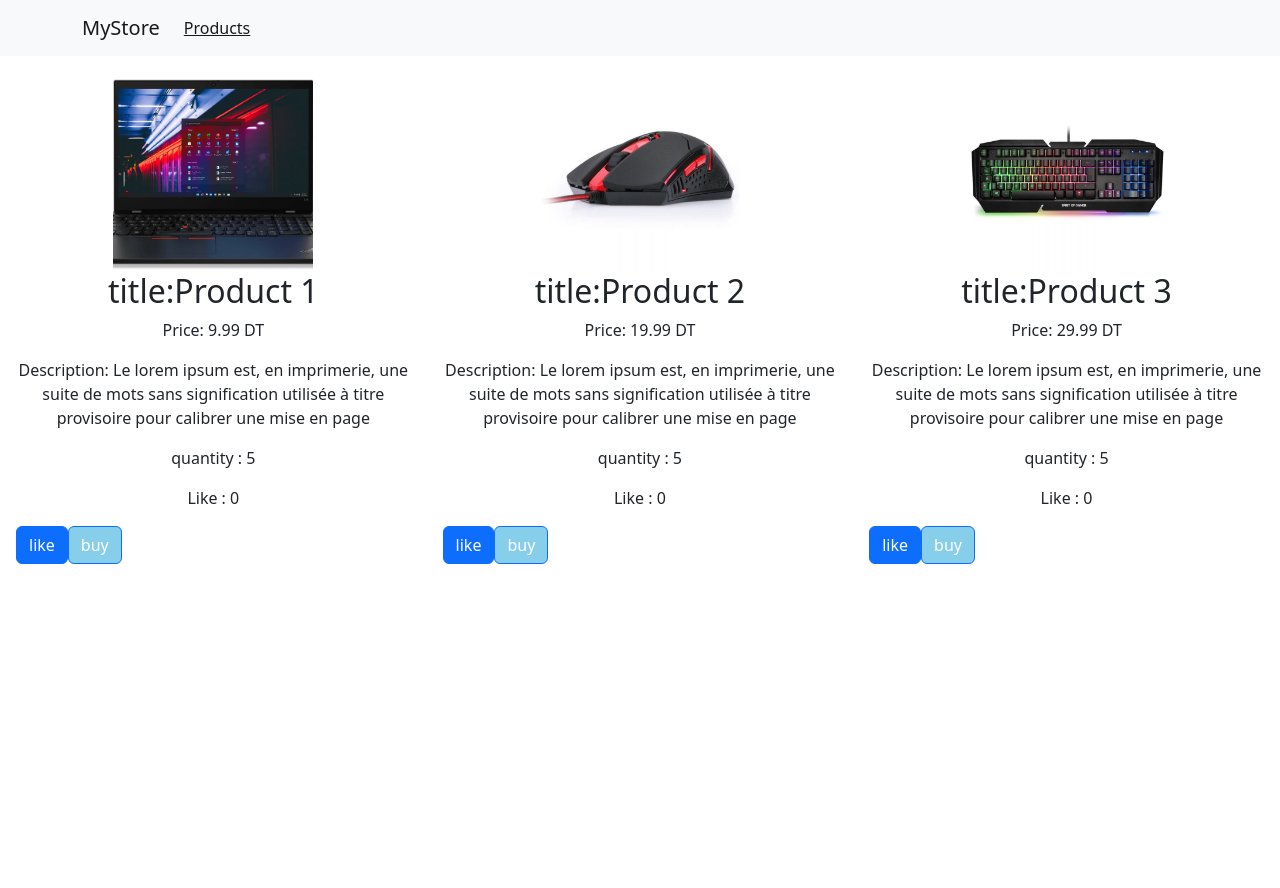
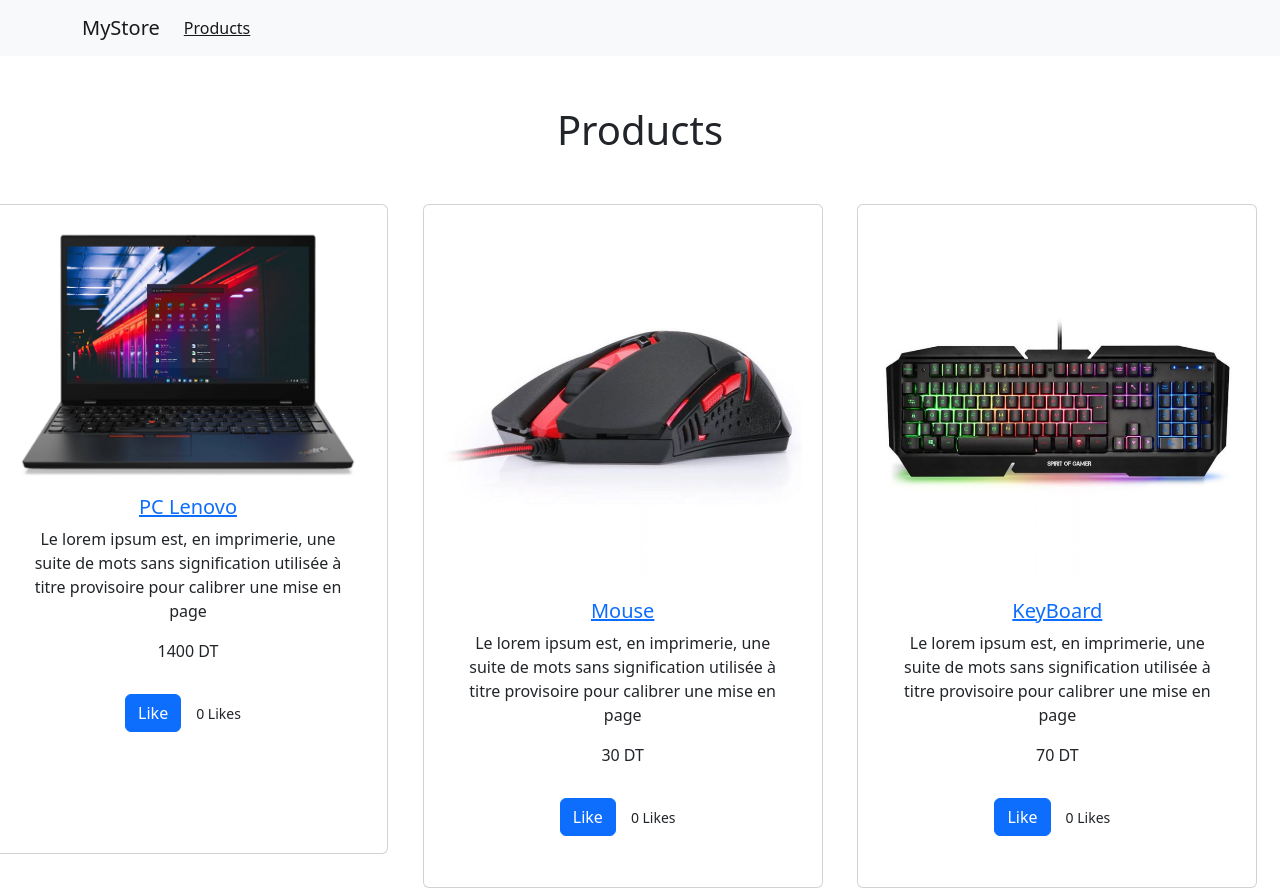
Before and after one commit to AbdelkaderBelhadj-code/projectReact, a React (Create React App) app in the folder projectReact/: page /product in a window 1280 px wide. Before the commit the page ends 800 px from the top, so only its background shows below. Built offline with nearby package versions, Linux system fonts and the light colour scheme.

Commit message:
All taks Completed

```diff
--- a/projectReact/package.json
+++ b/projectReact/package.json
@@ -10,8 +10,10 @@
     "react": "^18.2.0",
     "react-bootstrap": "^2.7.2",
     "react-dom": "^18.2.0",
+    "react-redux": "^8.0.5",
     "react-router-dom": "^6.8.1",
     "react-scripts": "5.0.1",
+    "styled-components": "^5.3.6",
     "web-vitals": "^2.1.4"
   },
   "scripts": {
--- a/projectReact/src/App.js
+++ b/projectReact/src/App.js
@@ -1,21 +1,34 @@
 import logo from "./logo.svg";
 import "./App.css";
-import Products from "./components/Products";
-import NotFound from "./components/NotFound";
 import { Route, Routes } from "react-router-dom";
 import NavigationBar from "./components/NavigationBar";
+import React, { Suspense, useState } from "react";
+import {data }from "./product"
+
+const Products = React.lazy(() => import("./components/Products"));
+const ProductDetails = React.lazy(() => import("./components/ProductDetails"));
+const NotFound = React.lazy(() => import("./components/NotFound"));
 
 function App() {
+  const [product, setProduct] = useState(data);
+
   return (
-    <div className="App">
-      <div>
+    <>
+      <Suspense fallback={<p>loading 1 2 3 . . . </p>}>
         <NavigationBar />
         <Routes>
-          <Route path="/product" element={<Products />} />
+          <Route path="/">
+            <Route index element={<Products product={product} />} />
+            <Route path=":id" element={<ProductDetails product={product} />} />
+          </Route>
+          <Route path="product">
+            <Route index element={<Products product={product} />} />
+            <Route path=":id" element={<ProductDetails product={product} />} />
+          </Route>
           <Route path="*" element={<NotFound />} />
         </Routes>
-      </div>
-    </div>
+      </Suspense>
+    </>
   );
 }
 
--- a/projectReact/src/components/NavigationBar.js
+++ b/projectReact/src/components/NavigationBar.js
@@ -3,8 +3,7 @@
 import Container from 'react-bootstrap/Container';
 import Nav from 'react-bootstrap/Nav';
 import Navbar from 'react-bootstrap/Navbar';
-import NavDropdown from 'react-bootstrap/NavDropdown';
-import products from './Products';
+import product from './Products';
 
 function NavigationBar() {
   return (
@@ -12,7 +11,7 @@
       <Container>
         <Navbar.Brand as={NavLink} to="/product">MyStore</Navbar.Brand>
         <Nav className="me-auto">
-          <Nav.Link as={NavLink} to="/product" style={({isActive})=>({textDecoration:isActive&&'underline'})}>Products</Nav.Link>
+          <Nav.Link as={NavLink} to="/product" style={({isActive})=>({textDecoration:isActive? "underline":"black"})}>Products</Nav.Link>
         </Nav>
       </Container>
     </Navbar>
--- a/projectReact/src/components/Product.js
+++ b/projectReact/src/components/Product.js
@@ -1,87 +1,72 @@
-import React, { useState , useEffect} from "react";
-import {Alert , Button} from "react-bootstrap";
 
-const Product = (props) => {
-    const[showWelcomeMessage,setShowWelcomeMessage] = useState(false);
-    let img = require(`../assets/images/${props.image}`);
-    const [showAlert , setShowAlert]= useState(false);
-    const [count, setCount] = useState(0);
-    const [quantity, setQuantity] = useState(props.quantity);
-    const [isBestProduct, setIsBestProduct] = useState("");
-    const [like, setLikes] = useState(0);
+import Button from 'react-bootstrap/Button';
+import Card from 'react-bootstrap/Card';
+import Row from 'react-bootstrap/Row';
+import {Link} from 'react-router-dom';
+import { useState } from "react";
 
+function Product ({prod}){
+   const [product,setProduct] = useState(prod);
+const className=product.like>5?"text-center BestSeller":"text-center"
+   const  addLike = ()=>{
+    setProduct({...product,like:product.like +1});
+   }
 
-    // useEffect(() => {
-    //   const container = document.getElementById("myContainer");
-    //   if (isBestProduct) {
-    //     container.className = "bestProduct";
-    //   } else {
-    //     container.className = "";
-    //   }
-    // }, [isBestProduct]);
+   //const buyProducts = ()=>{
+   // setProduct({...product,quantity:product.quantity-1});
+   //}
+    // constructor(props){
+    //     super(props);
+    //     this.state =  {like : this.props.product.like,quantity:this.props.product.quantity, alertVisible:false};
+    //     this.addLikes = this.addLikes.bind(this);
+    //     this.buyProducts = this.buyProducts.bind(this);
+    //     this.handleVisible = this.handleVisible.bind(this);
+    // }
 
-    useEffect(()=>{
+    // addLikes(){
+    //     this.setState((oldState)=>({
+    //         like : oldState.like +1
+    //     }));
+    // }
 
-      if(count>5){setIsBestProduct("bestProduct")}
+    // buyProducts (){
+    //     this.setState((oldState)=>({
+    //         quantity:oldState.quantity-1
+    //     }));
+    //     this.handleVisible()
+    // }
 
-    },[count]) ;
+    // handleVisible = () => {
+    //     this.setState({alertVisible:true})
+    //     setTimeout(() => {
+    //         this.setState({alertVisible:false})
+    //     }, 2000);
+    // }
 
+    // render(){
 
-
-    const handleLike = () => {
-        // Code pour ajouter un "J'aime" à un produit spécifique
-        setCount(count + 1);
-         if (count + 1 > 5) {
-             setIsBestProduct('k');
-           }
-
-      };
-    const handleBuy = () => {
-        if (quantity > 0) {
-            setQuantity(quantity - 1);
-
-          }
-        setShowAlert(true);
-        setTimeout(() => setShowAlert(false), 2000);
-
-      };
-
-
-
-
-
-      return (
-        <div className={isBestProduct}>
-
-        <div>
-            <img src={img} alt={props.name}  style={{ width: "200px", height: "200px", objectFit: "cover" }}/>
-            <h2>title:{props.title}</h2>
-            <p>Price: {props.price} DT</p>
-            <p>Description: {props.description}</p>
-            <p>quantity : {quantity} </p>
-
-            <p>Like : {count} </p>
-
-            <div style={{ display: "flex" }}>
-            <Button variant="primary" onClick={handleLike}>
-
-            like
-          </Button>
-          {isBestProduct && <p>BEST PRODUCT</p> }
-          <Button variant="primary" disabled={quantity === 0} onClick={handleBuy} style={{ backgroundColor: "skyblue", color: "white" }}  >
-            buy
-          </Button>
-
-          </div>
-
-
-        </div>{showAlert && (
-            <Alert variant="success" onClose={() => setShowAlert(true)} dismissible>
-           you bought an item
-            </Alert>
-          )}
-        </div>
-      );
-    };
-
-    export default Product;
+        return (<>
+         <Row>
+            <Card style={{ width: '25rem' , minHeight:'650px',display:'flex',padding:'20px'}} className={className}>
+            <Card.Img variant="top" src={require('../assets/images/'+product.img)} />
+            <Card.Body>
+            <Link  to={`/products/${product.id}`} replace={true} ><Card.Title>{product.name}</Card.Title> </Link>
+              <Card.Text>
+                {product.description}
+              </Card.Text>
+              <Card.Text>
+                {product.price} DT
+              </Card.Text>
+              <div style={{display:'flex',justifyContent:'center',alignItems:'center'}}>
+              <Button variant="primary" onClick={addLike} style={{margin :'15px'}} >Like</Button> <small style={{marginRight:'25px'}}>{product.like} Likes</small>
+              {/* <Button variant="primary" onClick={this.buyProducts} disabled={this.state.quantity === 0} style={{margin :'15px'}}>Buy</Button> <small>{this.state.quantity} Products</small> */}
+              </div>
+            </Card.Body>
+            {/* <Alert variant="primary" show={this.state?.alertVisible}  >you bought an Item !!!!</Alert>     */}
+          </Card>
+          </Row>
+          </>
+        );
+    // }
+}
+export default Product;
--- a/projectReact/src/components/Product.json
+++ /dev/null
@@ -1,3 +0,0 @@
-[  {    "id": 1,    "title": "Product 1",    "price": 9.99,    "image": "product1.webp" ,"quantity":"5","description":"Le lorem ipsum est, en imprimerie, une suite de mots sans signification utilisée à titre provisoire pour calibrer une mise en page" , "like":0 },
-{    "id": 2,    "title": "Product 2",    "price": 19.99,    "image": "product2.jpg"  ,"quantity":"5","description":"Le lorem ipsum est, en imprimerie, une suite de mots sans signification utilisée à titre provisoire pour calibrer une mise en page" , "like":0},
- {    "id": 3,    "title": "Product 3",    "price": 29.99,    "image": "product3.jpg" ,"quantity":"5","description":"Le lorem ipsum est, en imprimerie, une suite de mots sans signification utilisée à titre provisoire pour calibrer une mise en page" ,"like":0  }]
--- /dev/null
+++ b/projectReact/src/components/ProductDetails.js
@@ -0,0 +1,48 @@
+import React from "react";
+import { useParams, Link } from "react-router-dom";
+import { Col, Row, Card, ListGroup, ListGroupItem } from "react-bootstrap";
+import NotFound from "./NotFound";
+
+export default function ProductDetails({ product }) {
+  const params = useParams();
+  console.log(product[1]);
+  let identifiant = Number(params.id);
+  console.log(identifiant);
+  const prod = product.find((el) => el.id === identifiant);
+  console.log(prod);
+  if (prod == null) {
+    return (
+      <>
+        <NotFound />
+      </>
+    );
+  } else {
+    return (
+      <Card style={{ width: "35rem", textAlign: "center" }}>
+        <Row>
+          <Card.Body>
+            <Col>
+              <Card.Img
+                variant="top"
+                style={{ height: "25rem" }}
+                src={require("../assets/images/" + prod.img)}
+              />
+            </Col>
+            <Col>
+              <Card.Title>{prod.name}</Card.Title>{" "}
+            </Col>
+            <Card.Text>{prod.description}</Card.Text>
+          </Card.Body>
+          <ListGroup className="list-group-flush">
+            <ListGroupItem>
+              <div width="50%"></div>
+            </ListGroupItem>
+          </ListGroup>
+          <Card.Body>
+            <Link to="/">Home</Link>
+          </Card.Body>
+        </Row>
+      </Card>
+    );
+  }
+}
--- a/projectReact/src/components/Products.js
+++ b/projectReact/src/components/Products.js
@@ -1,54 +1,46 @@
+import {  useEffect, useState } from "react";
 import Product from "./Product";
-import productsData from "./Product.json";
-import React, { useState, useEffect } from "react";
-import { Alert, Button } from "react-bootstrap";
+import Row from 'react-bootstrap/Row';
+import Col from 'react-bootstrap/Col';
+import { Alert } from "react-bootstrap";
+import ProductsList from './Products';
+export default function Products({product}){
 
-const Products = () => {
-  const [showWelcomeMessage, setShowWelcomeMessage] = useState(false);
-  const [showAlert, setShowAlert] = useState(false);
+    const [alert,setAlert]= useState(true);
+    // constructor(props) {
+    //     super(props);
+    //     this.state ={alertVisible:false}
+    //     this.handleVisible = this.handleVisible.bind(this);
+    // }
 
-  useEffect(() => {
-    setTimeout(() => setShowWelcomeMessage(true), 1000);
-    setTimeout(() => setShowWelcomeMessage(false), 2000);
-  }, []);
+    useEffect (()=> {
+        setTimeout(() => {
+            setAlert(false);
+        }, 2000);
+        //  console.log(" alert")
+    });
+    // handleVisible = () => {
+    //     this.setState({alertVisible:true})
+    //     setTimeout(() => {
+    //         this.setState({alertVisible:false})
+    //     }, 3000);
+    // }
+    // componentDidMount() {
+    // this.handleVisible();
+    // }
 
 
+    // render(){
+        return (
+            <div>
+                <Alert variant="success" show={alert}><Alert.Heading>Hey, Welcome To Our Shop <strong>MyStore</strong></Alert.Heading>
+                <p>Thank you for choosing our store, we hope you enjoy your shopping experience!</p></Alert>
+                <h1 style={{textAlign:'center',margin:'50px'}}>Products</h1>
+                <Row>
+                {product.map((prod,i)=>(<Col key={i}><Product  prod={prod}></Product></Col>))}
+                </Row>
+            </div>
 
-
-  const productComponents = productsData.map((product) => (
-    <Product
-      key={product.id}
-      title={product.title}
-      price={product.price}
-      image={product.image}
-      like={product.like}
-      quantity={product.quantity}
-      description={product.description}
-    />
-  ));
-
-  return (
-    <div style={{ display: "flex", flexWrap: "wrap" }}>
-      {showWelcomeMessage && (
-        <Alert
-          variant="success"
-          onClose={() => setShowWelcomeMessage(true)}
-          dismissible
-        >
-          <h1>hey, welcome to our shop mystore</h1>
-          <p>
-            thank you for choosing our store, we hope you enjoy your shopping
-            experience!
-          </p>
-        </Alert>
-      )}
-      {productComponents.map((product, i) => (
-        <div key={i} style={{ width: "33.33%", padding: "1em" }}>
-          {product}
-        </div>
-      ))}
-    </div>
-  );
-};
-
-export default Products;
+        );
+    // }
+}
--- /dev/null
+++ b/projectReact/src/product.js
@@ -0,0 +1,26 @@
+export const data=[
+    {id:0,
+      name: "PC Lenovo",
+      price :"1400",
+      img: "product1.webp",
+      like:0,
+      quantity:10,
+      description: "Le lorem ipsum est, en imprimerie, une suite de mots sans signification utilisée à titre provisoire pour calibrer une mise en page"
+    },
+    {id:1,
+      name: "Mouse",
+      price: "30",
+      img: "product2.jpg",
+      like:0,
+      quantity:0,
+      description: "Le lorem ipsum est, en imprimerie, une suite de mots sans signification utilisée à titre provisoire pour calibrer une mise en page"
+    },
+    {id:2,
+      name: "KeyBoard",
+      price: "70",
+      img: "product3.jpg",
+      like:0,
+      quantity:20,
+      description:" Le lorem ipsum est, en imprimerie, une suite de mots sans signification utilisée à titre provisoire pour calibrer une mise en page"
+    }
+  ]
```
Also changed, not shown: projectReact/src/components/NotFound.js (+9 -2 lines), 1 other file (tests, documents, lock files or other folders).
